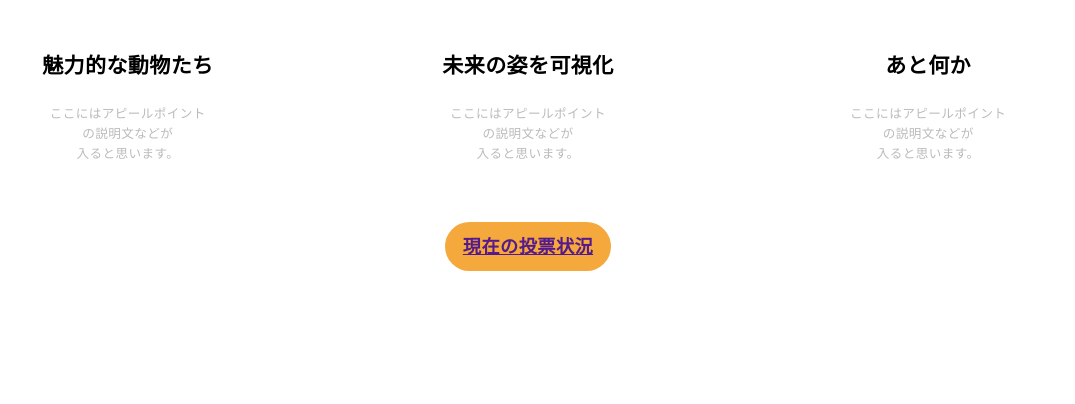
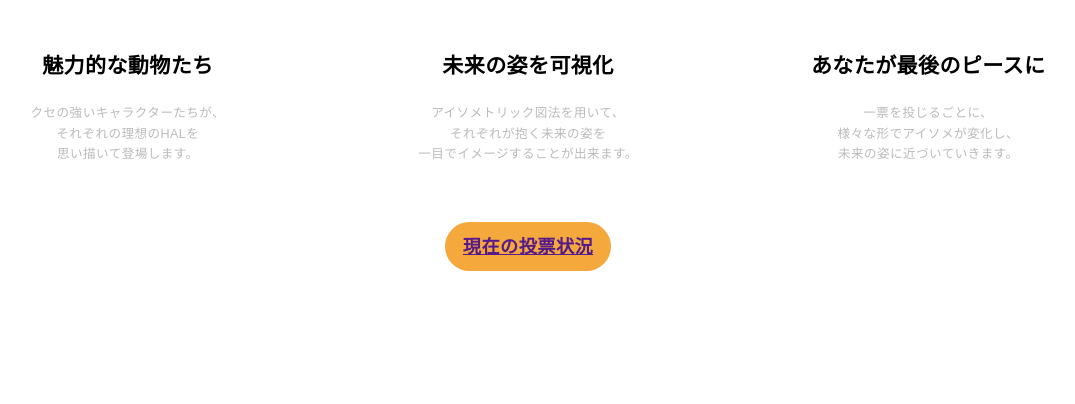
Before and after one commit to tk5656/ms2026, a PHP site: page / in a window 1280 px wide; the page is wider, and only the part inside the window is pictured. Shown: the part 1792-2196 px from the top of that part, without its empty margins (112-1187 px from the left). Run offline with PHP 8.4, Linux system fonts and the light colour scheme; style sheets or scripts are compiled from the project's sources; some libraries are stand-ins or nearby versions.

Commit message:
細部修正

```diff
--- a/miraire/character.html
+++ b/miraire/character.html
@@ -25,7 +25,7 @@
             </h1>
             <nav>
                 <ul>
-                    <li><a href="#about">About<span>本展示について</span></a></li>
+                    <li><a href="./index.php">About<span>本展示について</span></a></li>
                     <li><a href="">News<span>最新情報</span></a></li>
                     <li><a href="./character.html">Chara<span>公約・キャラクター</span></a></li>
                 </ul>
@@ -76,8 +76,8 @@
                 <img class="logo" src="./images/hooter_logo.png" alt="">
             </div>
             <ul>
-                <li><a href="">本展示について</a></li>
-                <li><a href="">公約・キャラクター</a></li>
+                <li><a href="./index.php">本展示について</a></li>
+                <li><a href="./character.html">公約・キャラクター</a></li>
                 <li><a href="">最新情報</a></li>
             </ul>
             <div class="sns-link">
--- a/miraire/tpl/index.php
+++ b/miraire/tpl/index.php
@@ -19,7 +19,7 @@
         </h1>
         <nav>
             <ul>
-                <li><a href="#about">About<span>本展示について</span></a></li>
+                <li><a href="./index.php">About<span>本展示について</span></a></li>
                 <li><a href="">News<span>最新情報</span></a></li>
                 <li><a href="./character.html">Chara<span>公約・キャラクター</span></a></li>
             </ul>
@@ -48,17 +48,17 @@
                 <div class="item">
                     <img src="" alt="">
                     <h3>魅力的な動物たち</h3>
-                    <p>ここにはアピールポイント<br>の説明文などが<br>入ると思います。</p>
+                    <p>クセの強いキャラクターたちが、<br>それぞれの理想のHALを<br>思い描いて登場します。</p>
                 </div>
                 <div class="item">
                     <img src="" alt="">
                     <h3>未来の姿を可視化</h3>
-                    <p>ここにはアピールポイント<br>の説明文などが<br>入ると思います。</p>
+                    <p>アイソメトリック図法を用いて、<br>それぞれが抱く未来の姿を<br>一目でイメージすることが出来ます。</p>
                 </div>
                 <div class="item">
                     <img src="" alt="">
-                    <h3>あと何か</h3>
-                    <p>ここにはアピールポイント<br>の説明文などが<br>入ると思います。</p>
+                    <h3>あなたが最後のピースに</h3>
+                    <p>一票を投じるごとに、<br>様々な形でアイソメが変化し、<br>未来の姿に近づいていきます。</p>
                 </div>
             </div>
             <p class="link"><a href="">現在の投票状況</a></p>
@@ -69,8 +69,8 @@
             <img class="logo" src="./images/hooter_logo.png" alt="">
         </div>
         <ul>
-            <li><a href="">本展示について</a></li>
-            <li><a href="">公約・キャラクター</a></li>
+            <li><a href="./index.php">本展示について</a></li>
+            <li><a href="./character.html">公約・キャラクター</a></li>
             <li><a href="">最新情報</a></li>
         </ul>
         <div class="sns-link">
--- a/miraire/tpl/vote.php
+++ b/miraire/tpl/vote.php
@@ -25,7 +25,7 @@
             </h1>
             <nav>
                 <ul>
-                    <li><a href="#about">About<span>本展示について</span></a></li>
+                    <li><a href="./index.php">About<span>本展示について</span></a></li>
                     <li><a href="">News<span>最新情報</span></a></li>
                     <li><a href="./character.html">Chara<span>公約・キャラクター</span></a></li>
                 </ul>
@@ -96,8 +96,8 @@
                 <img class="logo" src="./images/hooter_logo.png" alt="">
             </div>
             <ul>
-                <li><a href="">本展示について</a></li>
-                <li><a href="">公約・キャラクター</a></li>
+                <li><a href="./index.php">本展示について</a></li>
+                <li><a href="./character.html">公約・キャラクター</a></li>
                 <li><a href="">最新情報</a></li>
             </ul>
             <div class="sns-link">
--- a/miraire/tpl/voting_completed.php
+++ b/miraire/tpl/voting_completed.php
@@ -19,7 +19,7 @@
         </h1>
         <nav>
             <ul>
-                <li><a href="#about">About<span>本展示について</span></a></li>
+                <li><a href="./index.php">About<span>本展示について</span></a></li>
                 <li><a href="">News<span>最新情報</span></a></li>
                 <li><a href="./character.html">Chara<span>公約・キャラクター</span></a></li>
             </ul>
@@ -64,8 +64,8 @@
             <img class="logo" src="./images/hooter_logo.png" alt="">
         </div>
         <ul>
-            <li><a href="">本展示について</a></li>
-            <li><a href="">公約・キャラクター</a></li>
+            <li><a href="./index.php">本展示について</a></li>
+            <li><a href="./character.html">公約・キャラクター</a></li>
             <li><a href="">最新情報</a></li>
         </ul>
         <div class="sns-link">
```
Also changed, not shown: miraire/images/top_samune.png.
